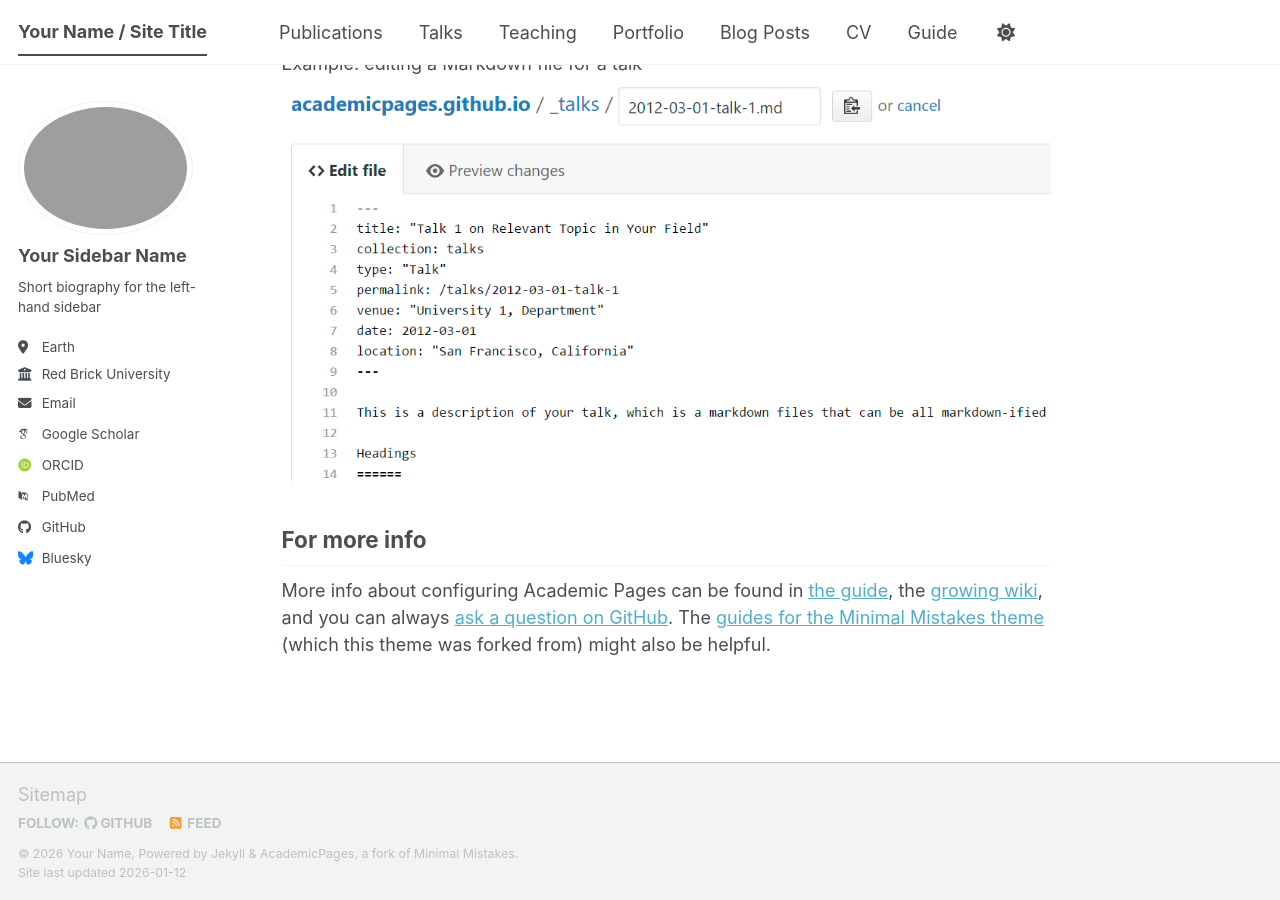
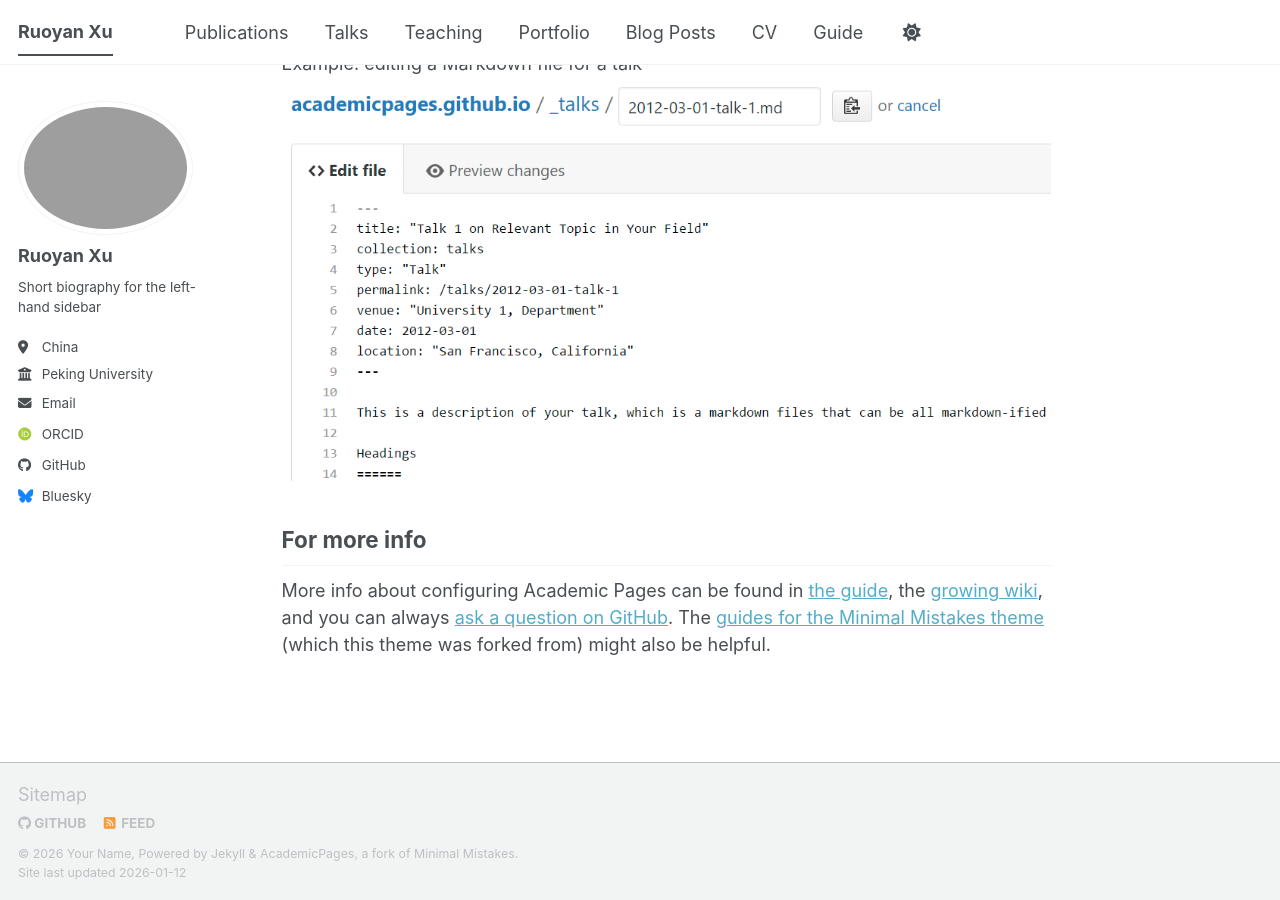
Before and after one commit to ruoyanxu-411/ruoyanxu-411.github.io, a Jekyll site: the page built from _pages/about.md, in a window 1280 px wide and 900 px high, scrolled down 2720 px. Built offline with Jekyll 4.4.1, drawn with Linux system fonts in a browser that asks for light colours; some web fonts are replaced; a script bundle is joined from its source files by our own code; library files that are not in the unit come from our copies.

Commit message:
Update _config.yml

```diff
--- a/_config.yml
+++ b/_config.yml
@@ -7,14 +7,13 @@
 # server process.
 
 # Basic Site Settings
-locale                   : "en-US"
+locale                   : "China"
 site_theme               : "default" # The available themes options are "default", "air", "sunrise", "mint", "dirt" and "contrast"
-title                    : "Your Name / Site Title"
+title                    : "Ruoyan Xu"
 title_separator          : "-"
 name                     : &name "Your Name"
-description              : &description "Your Name's academic portfolio"   # Update this with a general description of your site, this is the default if not overridden by a page
-url                      : https://academicpages.github.io # The base hostname & protocol for your site e.g. "https://[your GitHub username].github.io",
-                                                           # or if you already have some other page hosted on Github then use "https://[your GitHub username].github.io/[Your Repo Name]"
+description              : &description "Academic Personal Website"
+url                      : "https://ruoyanxu-411.github.io"
 baseurl                  : "" # the subpath of your site, e.g. "/blog"
 repository               : "academicpages/academicpages.github.io"
 
@@ -24,24 +23,24 @@
 author:
   # Biographic information
   avatar           : "profile.png"
-  name             : "Your Sidebar Name"
+  name             : "Ruoyan Xu"
   pronouns         : # example: "she/her"
   bio              : "Short biography for the left-hand sidebar"
-  location         : "Earth"
-  employer         : "Red Brick University"
+  location         : "China"
+  employer         : "Peking University"
   uri              : # URL
-  email            : "none@example.org"
+  email            : "xuruoyan@stu.pku.edu.cn"
 
   # Academic websites
   academia         : # URL
   arxiv            : # URL - Update with the correct link to your profile
-  googlescholar    : "https://scholar.google.com/citations?user=PS_CX0AAAAAJ"
+  googlescholar    : #"https://scholar.google.com/citations?user=PS_CX0AAAAAJ"
   inspire-hep      : # URL
   impactstory      : # URL
-  orcid            : "https://orcid.org/yourorcidurl"
+  orcid            : "https://orcid.org/0009-0007-7377-6159"
   semantic         : # URL
   ssrn             : # URL
-  pubmed           : "https://www.ncbi.nlm.nih.gov/pubmed/?term=john+snow"
+  pubmed           : #"https://www.ncbi.nlm.nih.gov/pubmed/?term=john+snow"
   researchgate     : # URL
   scopus           : # URL
   zotero           : # URL
```
